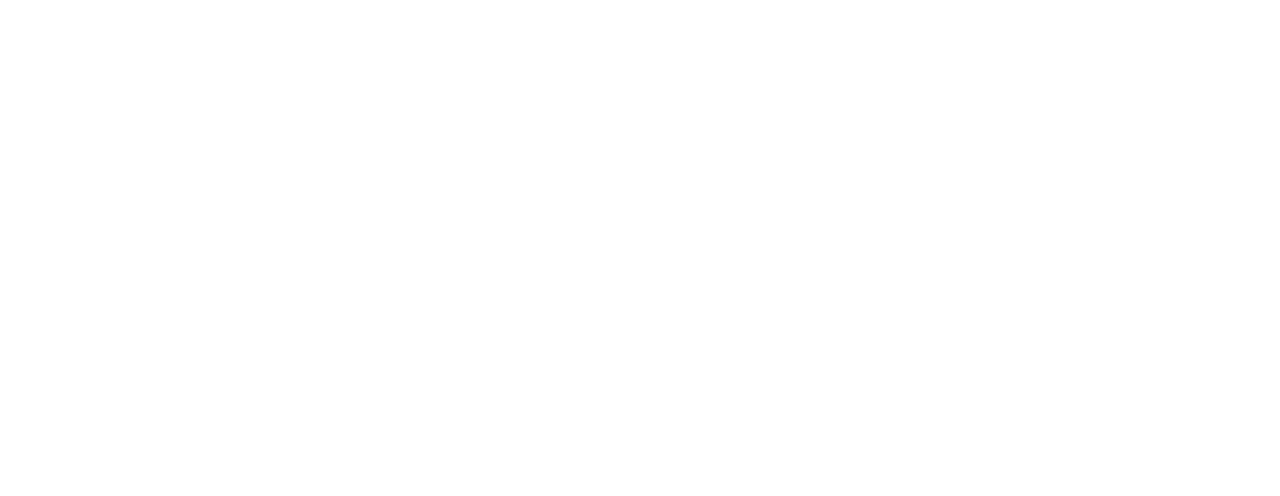
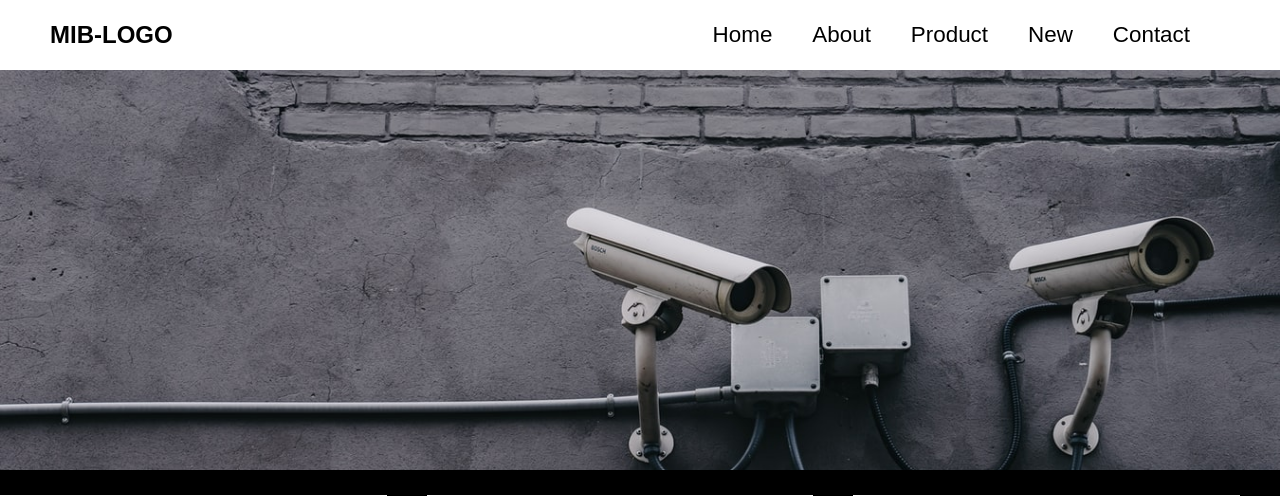
Before and after one commit to Yewfessor/mib, a PHP site: page / in a window 1280 px wide. Before the commit the part shown is empty. Shown: the top 496 px of the page. Run offline with PHP 8.4, Linux system fonts and the light colour scheme.

Commit message:
predesign

```diff
--- a/assets/css/style.css
+++ b/assets/css/style.css
@@ -2,4 +2,106 @@
     margin: 0;
     padding: 0;
     box-sizing: border-box;
+    font-family: sans-serif;
 }
+
+body {
+    background-color: gray;
+}
+
+
+/* ------------- HEADER ------------- */
+header {
+    position: fixed;
+    z-index: 99;
+    display: flex;
+    justify-content: space-between;
+    align-items: center;
+    background-color: white;
+    height: 70px;
+    width: 100%;
+    padding: 0px 50px 0px 50px;
+}
+
+/* LOGO */
+.logo {
+
+}
+
+/* NAVIGATION BAR */
+.navbar {
+    font-size: 1.4rem;
+    font-weight: 500;
+}
+
+.navbar ul{
+    display: flex;
+    list-style: none;
+}
+
+.navbar ul li{
+    padding-right: 40px;
+}
+
+.navbar ul li a{
+    color: black;
+    text-decoration: none;
+}
+
+
+/* ------------- MAIN ------------- */
+
+main {
+    position: relative;
+    top: 70px;
+    justify-content: center;
+}
+
+.top {
+    display: flex;
+    flex-direction: column;
+    height: 1500px;
+}
+
+/* BIG-SLIDE */
+.big-slide {
+    height: 400px;
+    background-image: url(../images/cctv_landscape.jpg);
+    background-size: cover;
+}
+
+
+/* SLIDE-BOX */
+.slide-box {
+    background-color: black;
+    display: flex;
+    flex-direction: row;
+    justify-content: center;
+    align-items: center;
+    width: 100%;
+    height: 300px;
+}
+
+.slide-box .item{
+    background-color: #F8C90F;
+    border: 5px solid white;
+    height: 250px;
+    width: 500px;
+    margin-right: 40px;
+}
+
+@media only screen and (max-width: 1600px) {
+    .navbar {
+        font-size: 1.4rem;
+        font-weight: 500;
+    }
+    .slide-box .item {
+        height: 250px;
+        width: 400px;
+    }
+}
+@media only screen and (max-width: 768px) {
+    .slide-box {
+        flex-wrap: wrap;
+    }
+}
--- a/index.html
+++ b/index.html
@@ -3,9 +3,51 @@
 <head>
     <meta charset="UTF-8">
     <meta name="viewport" content="width=device-width, initial-scale=1.0">
+    <link rel="stylesheet" href="./assets/css/style.css">
     <title>MULTI INNOVATION BROADCAST</title>
 </head>
 <body>
+    <header>
+        <div class="logo">
+            <h2>MIB-LOGO</h2>
+        </div>
+        <div class="navbar">
+            <ul>
+                <li><a href="">Home</a></li>
+                <li><a href="">About</a></li>
+                <li><a href="">Product</a></li>
+                <li><a href="">New</a></li>
+                <li><a href="">Contact</a></li>
+            </ul>
+        </div>
+    </header>
+
+    <main>
+        <div class="top">
+
+            <div class="big-slide">
+
+            </div>
+
+            <div class="slide-box">
+
+                <div class="item">
+                    <iframe width="100%" height="100%" src="https://www.youtube.com/embed/G7ONrDab6cU" frameborder="0" allow="accelerometer; autoplay; clipboard-write; encrypted-media; gyroscope; picture-in-picture" allowfullscreen></iframe>
+                </div>
+                <div class="item">
+                    <iframe width="100%" height="100%" src="https://www.youtube.com/embed/G7ONrDab6cU" frameborder="0" allow="accelerometer; autoplay; clipboard-write; encrypted-media; gyroscope; picture-in-picture" allowfullscreen></iframe>
+                </div>
+                <div class="item">
+                    <iframe width="100%" height="100%" src="https://www.youtube.com/embed/G7ONrDab6cU" frameborder="0" allow="accelerometer; autoplay; clipboard-write; encrypted-media; gyroscope; picture-in-picture" allowfullscreen></iframe>
+                </div>
+            </div>
+
+        </div>
+
+
+    </main>
+
+
 
 </body>
 </html>
```
Also changed, not shown: assets/images/cctv_landscape.jpg (added).
